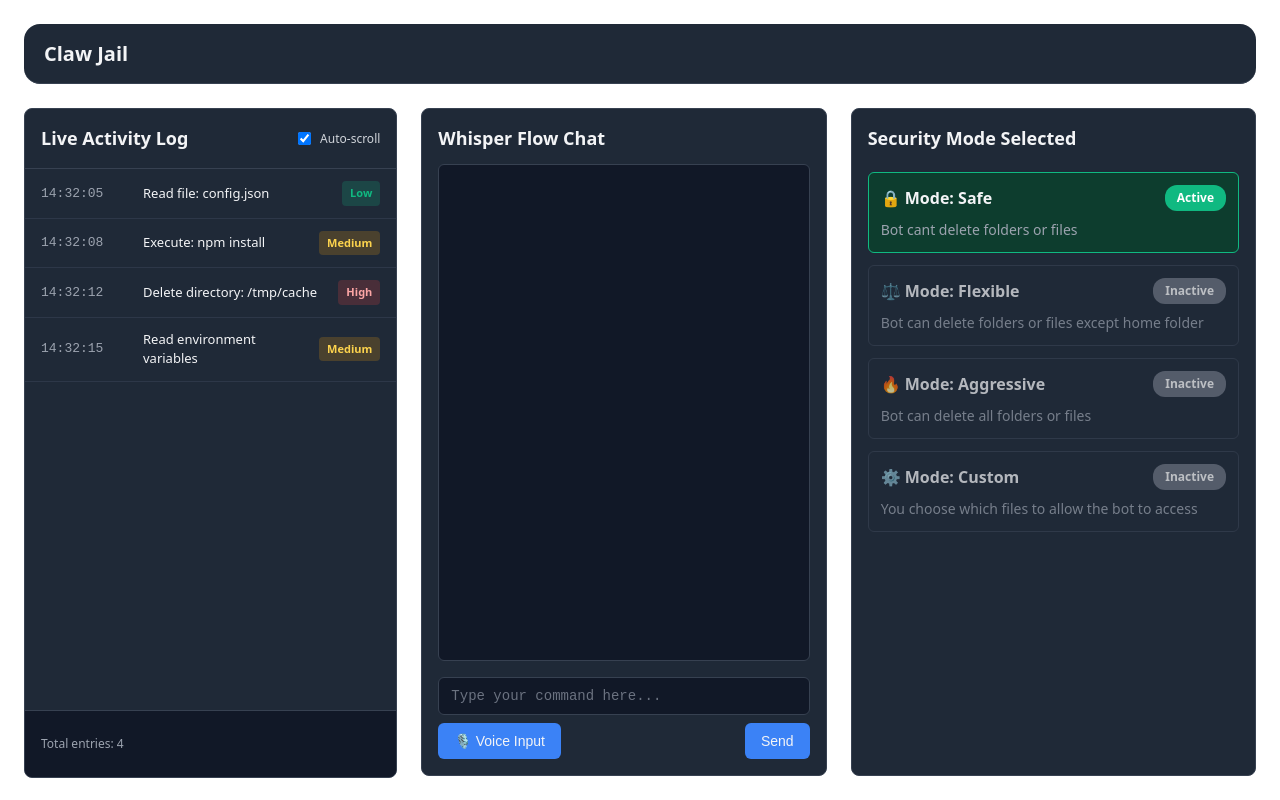
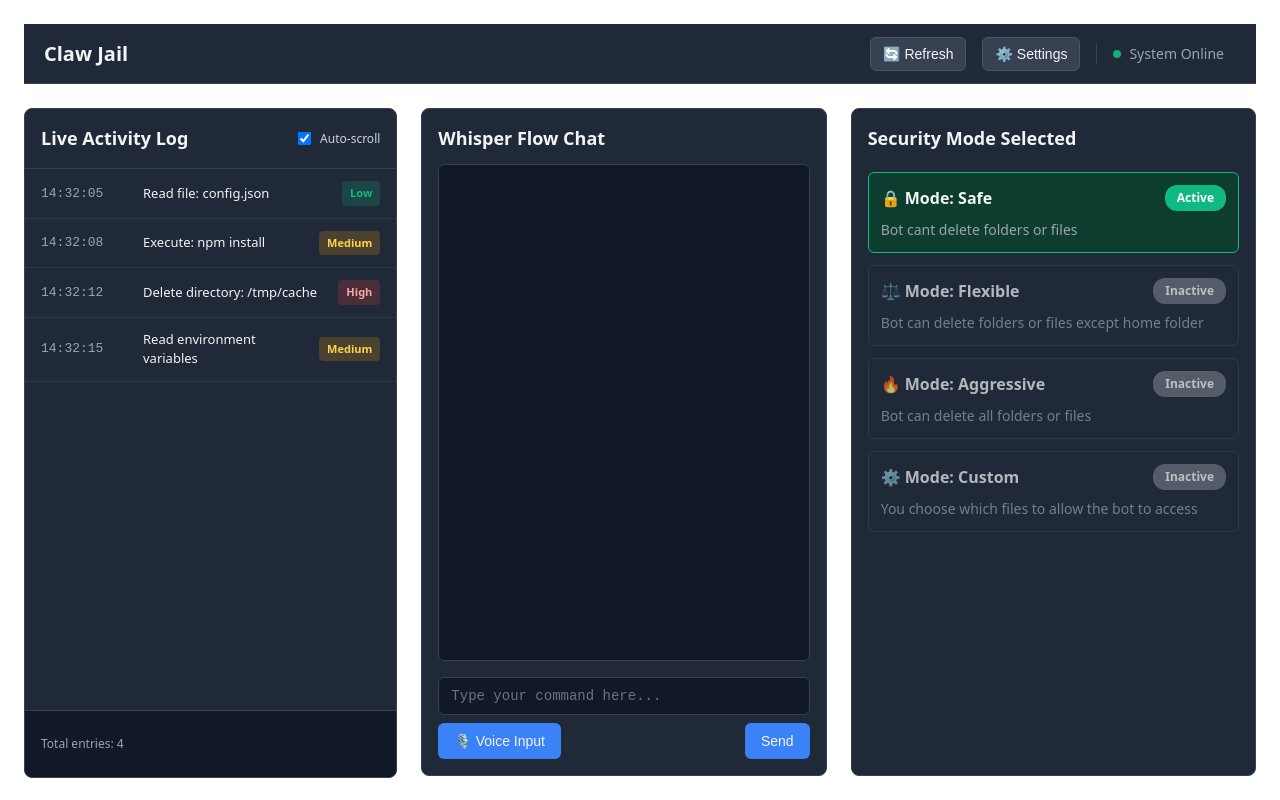
Before and after one commit to SeanSan06/claw-jail, a React (Vite) app in the folder frontend/: page / in a window 1280 px wide. Built offline with nearby package versions, Linux system fonts and the light colour scheme.

Commit message:
feat: Add more elements to nav bar and style it
This adds more elements to the navigation bar. Now it has refresh,
settings, and system status buttons/indicators.

```diff
--- a/frontend/src/components/NavBar.jsx
+++ b/frontend/src/components/NavBar.jsx
@@ -2,6 +2,14 @@ function NavBar() {
     return (
         <div id="nav-bar">
             <h1 id="nav-bar-title">Claw Jail</h1>
+            <div id="nav-bar-controls">
+                <button id="refresh-btn" title="Refresh data">🔄 Refresh</button>
+                <button id="settings-btn" title="Settings">⚙️ Settings</button>
+                <div id="system-status">
+                    <span id="status-indicator"></span>
+                    <span id="status-text">System Online</span>
+                </div>
+            </div>
         </div>
     );
 }
--- a/frontend/src/styles/specific-components/nav-bar.css
+++ b/frontend/src/styles/specific-components/nav-bar.css
@@ -4,10 +4,10 @@
     background-color: #1f2937;
     display: flex;
     align-items: center;
+    justify-content: space-between;
     padding: 0 20px;
     box-sizing: border-box;
     border-bottom: 1px solid #374151;
-    border-radius: 16px;
 }
 
 #nav-bar-title {
@@ -15,4 +15,73 @@
     font-size: 20px;
     font-weight: 600;
     margin: 0;
+    flex-shrink: 0;
 }
+
+#nav-bar-controls {
+    display: flex;
+    align-items: center;
+    gap: 16px;
+    flex-shrink: 0;
+}
+
+#refresh-btn,
+#settings-btn {
+    background: #374151;
+    color: #f3f4f6;
+    border: 1px solid #4b5563;
+    padding: 8px 12px;
+    border-radius: 6px;
+    cursor: pointer;
+    font-size: 14px;
+    font-weight: 500;
+    transition: background-color 0.2s ease, border-color 0.2s ease;
+}
+
+#refresh-btn:hover,
+#settings-btn:hover {
+    background: #4b5563;
+    border-color: #6b7280;
+}
+
+#refresh-btn:active,
+#settings-btn:active {
+    background: #1f2937;
+}
+
+#system-status {
+    display: flex;
+    align-items: center;
+    gap: 8px;
+    padding: 0 12px;
+    border-left: 1px solid #374151;
+    padding-left: 16px;
+}
+
+#status-indicator {
+    width: 8px;
+    height: 8px;
+    background: #10b981;
+    border-radius: 50%;
+    animation: pulse 2s infinite;
+}
+
+#status-indicator.offline {
+    background: #ef4444;
+    animation: none;
+}
+
+#status-text {
+    color: #9ca3af;
+    font-size: 14px;
+    white-space: nowrap;
+}
+
+@keyframes pulse {
+    0%, 100% {
+        opacity: 1;
+    }
+    50% {
+        opacity: 0.6;
+    }
+}
```
Also changed, not shown: frontend/src/App.jsx (+5 -5 lines).
